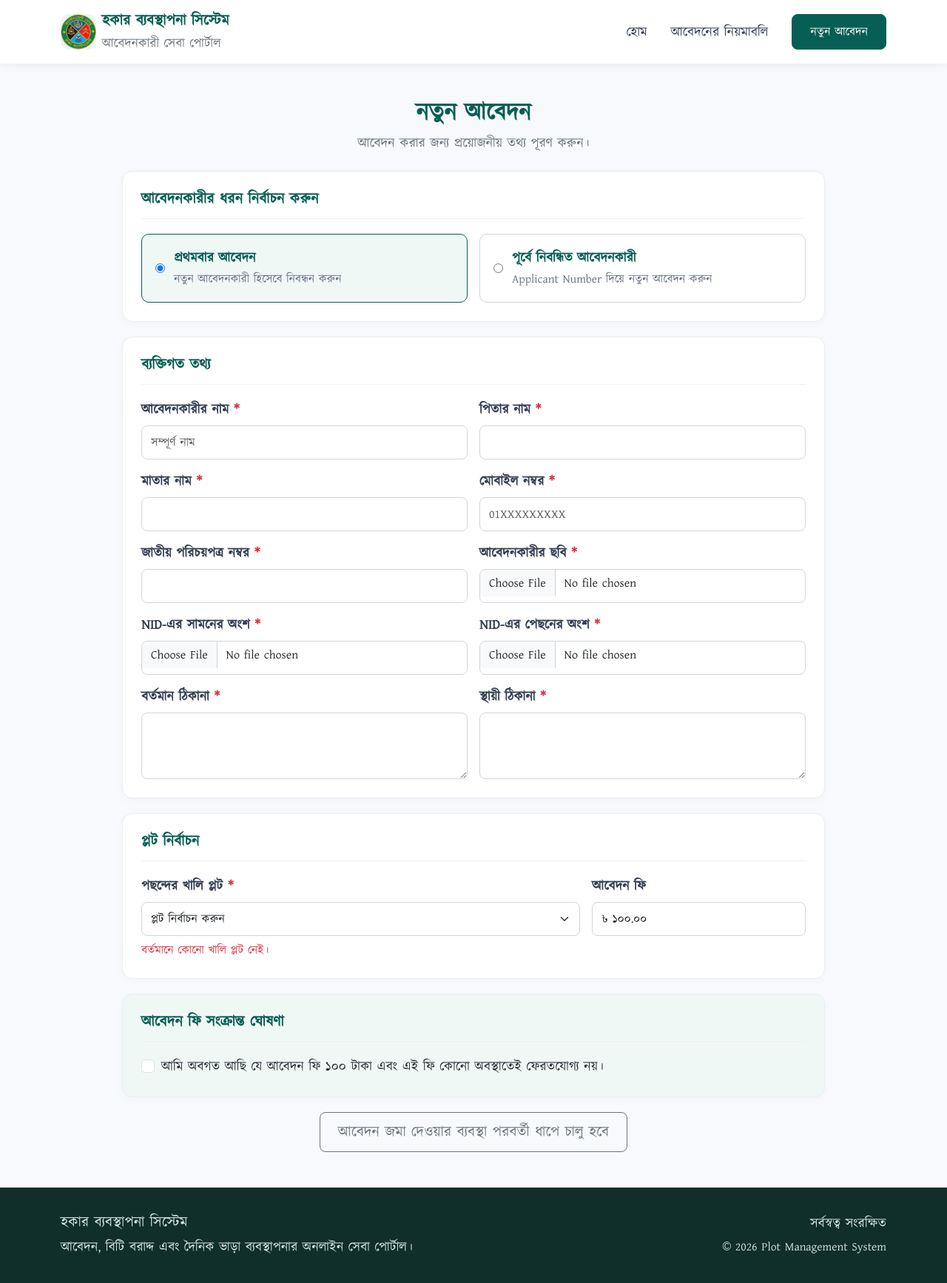
After one commit to TanvirCSE2015/dailyrevenue, a Laravel app: template resources/views/frontend/pages/new-application.blade.php in a window 1280 px wide. The commit adds this page. Shown: the whole page at 74% size. Run offline with Laravel 12, Linux system fonts and the light colour scheme; the template is opened without the code that fills it, so the values that code supplies are empty.

Commit message:
add apllicant form

```diff
--- a/resources/views/frontend/layouts/app.blade.php
+++ b/resources/views/frontend/layouts/app.blade.php
@@ -205,7 +205,7 @@
                     </li>
                 </ul>
 
-                <a href="{{ route('home') }}#new-application"
+                <a href="{{ route('frontend.applications.create') }}#new-application"
                    class="btn btn-primary-custom ms-lg-3 mt-2 mt-lg-0">
                     নতুন আবেদন
                 </a>
--- a/resources/views/frontend/pages/home.blade.php
+++ b/resources/views/frontend/pages/home.blade.php
@@ -31,7 +31,7 @@
 
                 <div class="d-flex flex-wrap gap-3 mt-4 justify-content-center justify-content-lg-start">
 
-                    <a href="#"
+                    <a href="{{ route('frontend.applications.create') }}"
                        class="btn btn-light btn-lg text-success px-4">
                         <i class="bi bi-file-earmark-plus me-1"></i>
                         নতুন আবেদন করুন
--- /dev/null
+++ b/resources/views/frontend/pages/new-application.blade.php
@@ -0,0 +1,358 @@
+
+@extends('frontend.layouts.app')
+
+@section('title', 'নতুন আবেদন | প্লট ব্যবস্থাপনা সিস্টেম')
+
+@section('content')
+
+<section class="py-5">
+    <div class="container">
+
+        <div class="text-center mb-4">
+            <h2 class="section-title">নতুন আবেদন</h2>
+            <p class="text-secondary">
+                আবেদন করার জন্য প্রয়োজনীয় তথ্য পূরণ করুন।
+            </p>
+        </div>
+
+        <div class="application-wrapper">
+
+            <form id="applicationForm"
+                method="POST"
+                enctype="multipart/form-data"
+                novalidate>
+                {{-- Applicant Type --}}
+                <div class="application-section">
+                    <h5 class="section-heading">আবেদনকারীর ধরন নির্বাচন করুন</h5>
+
+                    <div class="row g-3">
+                        <div class="col-md-6">
+                            <label class="applicant-type-card active" for="newApplicant">
+                                <input type="radio" name="applicant_type"
+                                    id="newApplicant" value="new" checked>
+                                <span>
+                                    <strong>প্রথমবার আবেদন</strong>
+                                    <small>নতুন আবেদনকারী হিসেবে নিবন্ধন করুন</small>
+                                </span>
+                            </label>
+                        </div>
+
+                        <div class="col-md-6">
+                            <label class="applicant-type-card" for="existingApplicant">
+                                <input type="radio" name="applicant_type"
+                                    id="existingApplicant" value="existing">
+                                <span>
+                                    <strong>পূর্বে নিবন্ধিত আবেদনকারী</strong>
+                                    <small>Applicant Number দিয়ে নতুন আবেদন করুন</small>
+                                </span>
+                            </label>
+                        </div>
+                    </div>
+                </div>
+
+
+                {{-- Existing Applicant --}}
+                <div class="application-section d-none" id="existingApplicantSection">
+                    <h5 class="section-heading">আবেদনকারীর পরিচয়</h5>
+
+                    <div class="row g-3">
+                        <div class="col-md-6">
+                            <label class="form-label">Applicant Number</label>
+                            <input type="text" class="form-control"
+                                name="applicant_no"
+                                placeholder="যেমন: APP-202611-001"
+                                disabled>
+                        </div>
+
+                        <div class="col-md-6">
+                            <label class="form-label">নিবন্ধিত মোবাইল নম্বর</label>
+                            <input type="tel" class="form-control"
+                                name="existing_mobile"
+                                placeholder="01XXXXXXXXX"
+                                disabled>
+                        </div>
+                    </div>
+
+                    <div class="alert alert-info mt-3 mb-0">
+                        Applicant Number ও নিবন্ধিত মোবাইল নম্বর মিলিয়ে
+                        আবেদনকারীর পরিচয় যাচাই করা হবে।
+                    </div>
+                </div>
+
+
+                {{-- New Applicant Information --}}
+                <div class="application-section" id="newApplicantSection">
+
+                    <h5 class="section-heading">ব্যক্তিগত তথ্য</h5>
+
+                    <div class="row g-3">
+
+                        <div class="col-md-6">
+                            <label class="form-label">আবেদনকারীর নাম <span class="text-danger">*</span></label>
+                            <input type="text" name="name" class="form-control"
+                                placeholder="সম্পূর্ণ নাম" required>
+                        </div>
+
+                        <div class="col-md-6">
+                            <label class="form-label">পিতার নাম <span class="text-danger">*</span></label>
+                            <input type="text" name="father_name" class="form-control"
+                                required>
+                        </div>
+
+                        <div class="col-md-6">
+                            <label class="form-label">মাতার নাম <span class="text-danger">*</span></label>
+                            <input type="text" name="mother_name" class="form-control"
+                                required>
+                        </div>
+
+                        <div class="col-md-6">
+                            <label class="form-label">মোবাইল নম্বর <span class="text-danger">*</span></label>
+                            <input type="tel" name="mobile" class="form-control"
+                                placeholder="01XXXXXXXXX" required>
+                        </div>
+
+                        <div class="col-md-6">
+                            <label class="form-label">জাতীয় পরিচয়পত্র নম্বর <span class="text-danger">*</span></label>
+                            <input type="text" name="nid" class="form-control"
+                                required>
+                        </div>
+
+                        <div class="col-md-6">
+                            <label class="form-label">আবেদনকারীর ছবি <span class="text-danger">*</span></label>
+                            <input type="file" name="image" class="form-control"
+                                accept="image/jpeg,image/png,image/webp" required>
+                        </div>
+
+                        <div class="col-md-6">
+                            <label class="form-label">NID-এর সামনের অংশ <span class="text-danger">*</span></label>
+                            <input type="file" name="nid_front" class="form-control"
+                                accept="image/jpeg,image/png,image/webp" required>
+                        </div>
+
+                        <div class="col-md-6">
+                            <label class="form-label">NID-এর পেছনের অংশ <span class="text-danger">*</span></label>
+                            <input type="file" name="nid_back" class="form-control"
+                                accept="image/jpeg,image/png,image/webp" required>
+                        </div>
+
+                        <div class="col-md-6">
+                            <label class="form-label">বর্তমান ঠিকানা <span class="text-danger">*</span></label>
+                            <textarea name="present_address" class="form-control"
+                                    rows="3" required></textarea>
+                        </div>
+
+                        <div class="col-md-6">
+                            <label class="form-label">স্থায়ী ঠিকানা <span class="text-danger">*</span></label>
+                            <textarea name="permanent_address" class="form-control"
+                                    rows="3" required></textarea>
+                        </div>
+
+                    </div>
+                </div>
+
+
+                {{-- Plot Selection --}}
+                <div class="application-section">
+                    <h5 class="section-heading">প্লট নির্বাচন</h5>
+
+                    <div class="row g-3">
+
+                        <div class="col-md-8">
+                            <label class="form-label">
+                                পছন্দের খালি প্লট <span class="text-danger">*</span>
+                            </label>
+
+                            <select name="plot_id" class="form-select" required>
+                                <option value="">প্লট নির্বাচন করুন</option>
+
+                                @foreach($plots as $plot)
+                                    <option value="{{ $plot->id }}">
+                                        {{ $plot->plot_number }}
+                                        — {{ $plot->name }}
+                                        ({{ $plot->length }} × {{ $plot->width }} ফুট)
+                                    </option>
+                                @endforeach
+                            </select>
+
+                            @if($plots->isEmpty())
+                                <div class="text-danger small mt-2">
+                                    বর্তমানে কোনো খালি প্লট নেই।
+                                </div>
+                            @endif
+                        </div>
+
+                        <div class="col-md-4">
+                            <label class="form-label">আবেদন ফি</label>
+                            <input type="text" class="form-control"
+                                value="৳ ১০০.০০" readonly>
+                        </div>
+
+                    </div>
+                </div>
+
+
+                {{-- Application Fee Information --}}
+                <div class="application-section fee-section">
+                    <h5 class="section-heading">আবেদন ফি সংক্রান্ত ঘোষণা</h5>
+
+                    <div class="form-check">
+                        <input class="form-check-input" type="checkbox"
+                            id="feeAgreement" required>
+
+                        <label class="form-check-label" for="feeAgreement">
+                            আমি অবগত আছি যে আবেদন ফি ১০০ টাকা এবং এই ফি
+                            কোনো অবস্থাতেই ফেরতযোগ্য নয়।
+                        </label>
+                    </div>
+                </div>
+
+
+                <div class="text-center">
+                    <button type="button" class="btn btn-primary-custom btn-lg"
+                            disabled>
+                        আবেদন জমা দেওয়ার ব্যবস্থা পরবর্তী ধাপে চালু হবে
+                    </button>
+                </div>
+            </form>
+        </div>
+    </div>
+</section>
+
+@endsection
+
+
+@push('styles')
+<style>
+    .application-wrapper {
+        max-width: 950px;
+        margin: auto;
+    }
+
+    .application-section {
+        background: #fff;
+        border: 1px solid #e9eef2;
+        border-radius: 14px;
+        padding: 25px;
+        margin-bottom: 20px;
+        box-shadow: 0 4px 15px rgba(0,0,0,.025);
+    }
+
+    .section-heading {
+        color: #075e54;
+        font-weight: bold;
+        padding-bottom: 14px;
+        margin-bottom: 20px;
+        border-bottom: 1px solid #edf0f3;
+    }
+
+    .form-label {
+        font-weight: 600;
+        color: #344054;
+    }
+
+    .form-control,
+    .form-select {
+        min-height: 46px;
+        border-color: #d0d5dd;
+        border-radius: 8px;
+    }
+
+    textarea.form-control {
+        min-height: 90px;
+    }
+
+    .form-control:focus,
+    .form-select:focus {
+        border-color: #075e54;
+        box-shadow: 0 0 0 .2rem rgba(7,94,84,.1);
+    }
+
+    .applicant-type-card {
+        display: flex;
+        align-items: center;
+        gap: 12px;
+        border: 1px solid #d0d5dd;
+        padding: 18px;
+        border-radius: 10px;
+        cursor: pointer;
+        height: 100%;
+    }
+
+    .applicant-type-card.active {
+        border-color: #075e54;
+        background: #f0f8f6;
+    }
+
+    .applicant-type-card strong,
+    .applicant-type-card small {
+        display: block;
+    }
+
+    .applicant-type-card strong {
+        color: #075e54;
+    }
+
+    .applicant-type-card small {
+        color: #667085;
+        margin-top: 4px;
+    }
+
+    .fee-section {
+        background: #f0f8f6;
+    }
+
+    @media(max-width: 767px) {
+        .application-section {
+            padding: 18px;
+        }
+    }
+</style>
+@endpush
+
+
+@push('scripts')
+<script>
+    document.addEventListener('DOMContentLoaded', function () {
+
+        const newRadio = document.getElementById('newApplicant');
+        const existingRadio = document.getElementById('existingApplicant');
+
+        const newSection = document.getElementById('newApplicantSection');
+        const existingSection = document.getElementById('existingApplicantSection');
+
+        const newCard = newRadio.closest('.applicant-type-card');
+        const existingCard = existingRadio.closest('.applicant-type-card');
+
+        function updateApplicantType() {
+            const isNew = newRadio.checked;
+
+            newSection.classList.toggle('d-none', !isNew);
+            existingSection.classList.toggle('d-none', isNew);
+
+            newCard.classList.toggle('active', isNew);
+            existingCard.classList.toggle('active', !isNew);
+
+            newSection.querySelectorAll('input, textarea').forEach(field => {
+                field.disabled = !isNew;
+            });
+
+            existingSection.querySelectorAll('input').forEach(field => {
+                field.disabled = isNew;
+            });
+
+            newSection.querySelectorAll('[required]').forEach(field => {
+                field.required = isNew;
+            });
+
+            existingSection.querySelectorAll('input').forEach(field => {
+                field.required = !isNew;
+            });
+        }
+
+        newRadio.addEventListener('change', updateApplicantType);
+        existingRadio.addEventListener('change', updateApplicantType);
+
+        updateApplicantType();
+    });
+</script>
+@endpush
--- a/routes/web.php
+++ b/routes/web.php
@@ -1,6 +1,7 @@
 <?php
 
 use App\Http\Controllers\Frontend\HomeController;
+use App\Http\Controllers\Frontend\PlotApplicationController;
 use Illuminate\Support\Facades\Route;
 
 // Route::get('/', function () {
@@ -12,3 +13,6 @@ Route::get('/', [HomeController::class, 'index'])
 
 Route::view('/abedoner-niyomaboli', 'frontend.pages.rules')
     ->name('frontend.rules');
+
+Route::get('/new-application', [PlotApplicationController::class, 'create'])
+    ->name('frontend.applications.create');
```
Also changed, not shown: app/Http/Controllers/Frontend/PlotApplicationController.php (added, +27 -0 lines), app/Models/PlotApplication.php (+44 -0 lines), app/Models/PlotApplicationNumberSequence.php (added, +13 -0 lines), database/migrations/2026_11_15_144754_create_plot_application_number_sequences_table.php (added).
